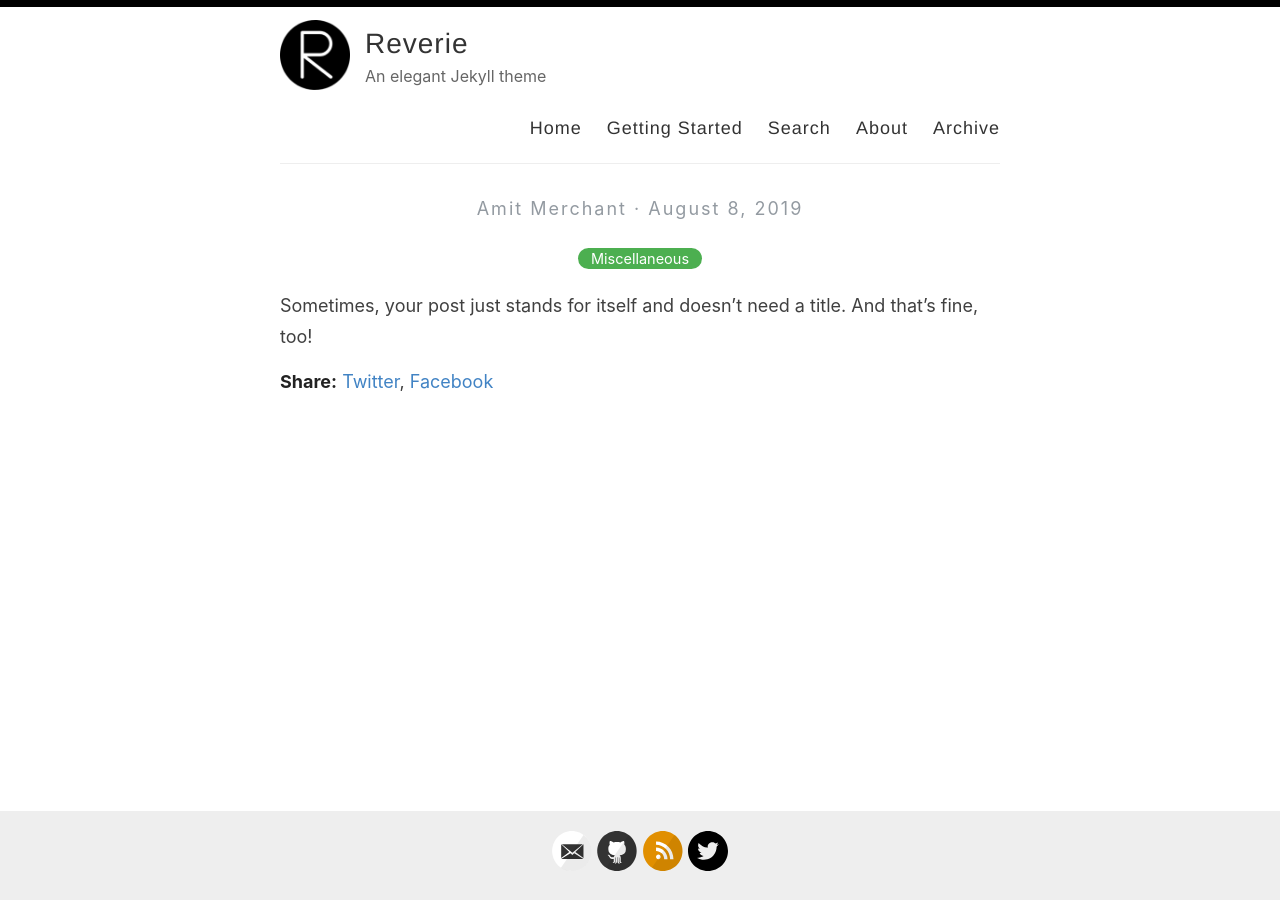
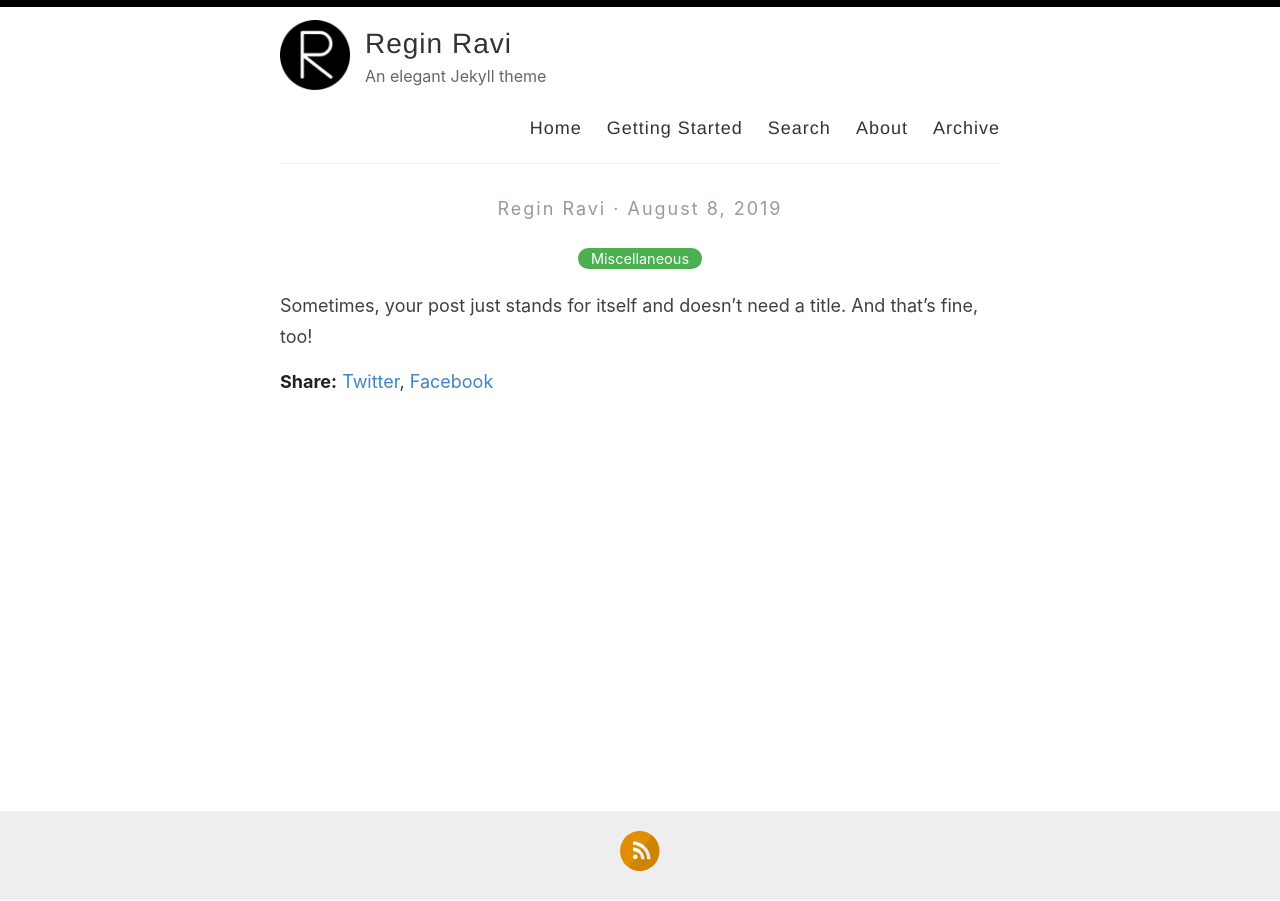
Before and after one commit to ReginRavi/reginravi.github.io, a Jekyll site: the page built from _posts/2019-08-08-no-title-posts.md, in a window 1280 px wide. Built offline with Jekyll 4.4.1, drawn with Linux system fonts in a browser that asks for light colours.

Commit message:
Update _config.yml

```diff
--- a/_config.yml
+++ b/_config.yml
@@ -3,10 +3,10 @@
 #
 
 # Name of your site (displayed in the header)
-name: Reverie
+name: Regin Ravi
 
 # Name of the author
-author: Amit Merchant
+author: Regin Ravi
 
 # Short bio or description (displayed in the header)
 description: An elegant Jekyll theme
@@ -21,15 +21,15 @@ avatar: /images/reverie.png
 # Includes an icon in the footer for each username you enter
 footer-links:
   dribbble:
-  email: amit.d.merchant@gmail.com
+  email:
   facebook:
   flickr:
-  github: amitmerchant1990/reverie
+  github:
   instagram:
   linkedin:
   pinterest:
   rss: rss
-  twitter: amit_merchant
+  twitter:
   stackoverflow:
   youtube: # channel/<your_long_string> or user/<user-name>
   googleplus: # anything in your profile username that comes after plus.google.com/
```
